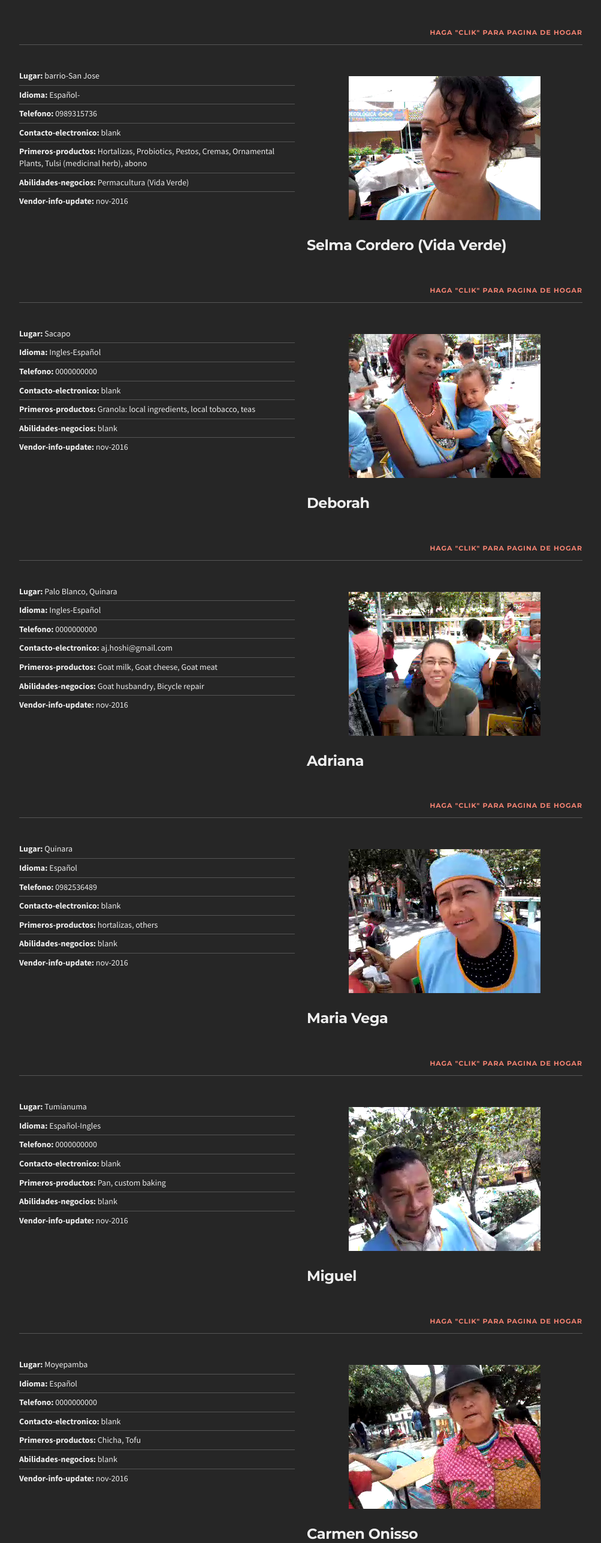
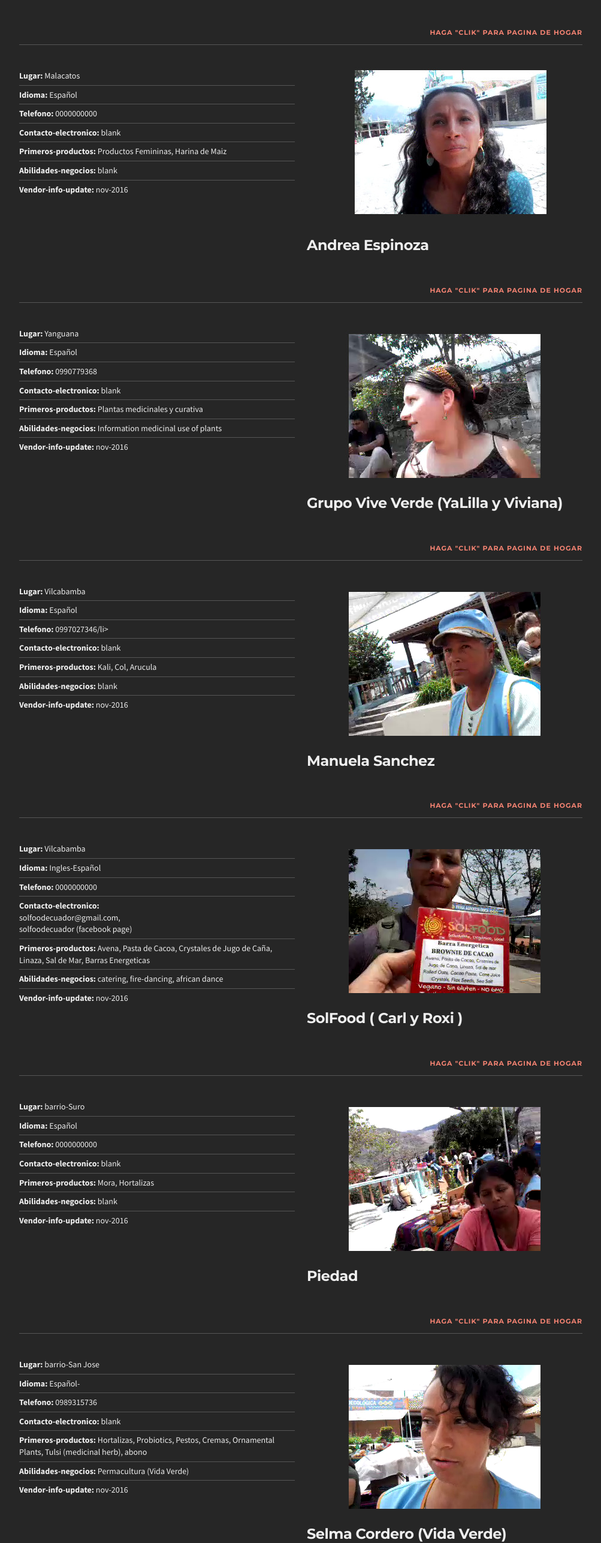
Before and after one commit to anillo-organico/anillo-organico.github.io, a plain HTML site: page projects/vendores-vendors/index.html in a window 1280 px wide. Shown: the top 2573 px of the page at 60% size, without its empty margins (138-1141 px from the left). Drawn offline with Linux system fonts and the light colour scheme.

Commit message:
new commit

```diff
--- a/projects/vendores-vendors/index.html
+++ b/projects/vendores-vendors/index.html
@@ -54,6 +54,146 @@ the site to load for users with JS disabled
 </script>
 
 <div class="container">
+
+	<!-- new-vendor begin -->
+		<header class="sixteen columns">
+			<nav>
+				<ul>
+					<li><a href="../../index.html">  Haga "clik" para pagina de Hogar</a></li>
+				</ul>
+			</nav>
+			<hr />
+		</header>
+		<!-- Column 1 begins  -->
+	    <div class="eight columns">
+			<ul class="linedList">
+				<li><strong>Lugar:</strong> Malacatos</li>
+				<li><strong>Idioma:</strong> Español</li>
+				<li><strong>Telefono:</strong> 0000000000</li>
+				<li><strong>Contacto-electronico:</strong> blank</li>
+				<li><strong>Primeros-productos:</strong> Productos Femininas, Harina de Maiz </li>
+				<li><strong>Abilidades-negocios:</strong> blank</li>
+				<li><strong>Vendor-info-update:</strong> nov-2016</li>
+			</ul>
+		</div>
+		<!-- Column 2 begins  -->
+		<div class="eight columns">
+			<img src="images/Andrea_Espinoza-vendor.jpg" alt="image" class="thumbnailImage"/>
+			<h3>Andrea Espinoza</h3>
+		</div>
+	<!-- new-vendor end -->
+
+	<!-- new-vendor begin -->
+		<header class="sixteen columns">
+			<nav>
+				<ul>
+					<li><a href="../../index.html">  Haga "clik" para pagina de Hogar</a></li>
+				</ul>
+			</nav>
+			<hr />
+		</header>
+		<!-- Column 1 begins  -->
+	    <div class="eight columns">
+			<ul class="linedList">
+				<li><strong>Lugar:</strong> Yanguana</li>
+				<li><strong>Idioma:</strong> Español</li>
+				<li><strong>Telefono:</strong> 0990779368</li>
+				<li><strong>Contacto-electronico:</strong> blank</li>
+				<li><strong>Primeros-productos:</strong> Plantas medicinales y curativa</li>
+				<li><strong>Abilidades-negocios:</strong> Information medicinal use of plants</li>
+				<li><strong>Vendor-info-update:</strong> nov-2016</li>
+			</ul>
+		</div>
+		<!-- Column 2 begins  -->
+		<div class="eight columns">
+			<img src="images/Vive_Verde-vendor.jpg" alt="image" class="thumbnailImage"/>
+			<h3>Grupo Vive Verde (YaLilla y Viviana)</h3>
+		</div>
+	<!-- new-vendor end -->
+
+	<!-- new-vendor begin -->
+		<header class="sixteen columns">
+			<nav>
+				<ul>
+					<li><a href="../../index.html">  Haga "clik" para pagina de Hogar</a></li>
+				</ul>
+			</nav>
+			<hr />
+		</header>
+		<!-- Column 1 begins  -->
+	    <div class="eight columns">
+			<ul class="linedList">
+				<li><strong>Lugar:</strong> Vilcabamba</li>
+				<li><strong>Idioma:</strong> Español</li>
+				<li><strong>Telefono:</strong> 0997027346/li>
+				<li><strong>Contacto-electronico:</strong> blank</li>
+				<li><strong>Primeros-productos:</strong> Kali, Col, Arucula </li>
+				<li><strong>Abilidades-negocios:</strong> blank</li>
+				<li><strong>Vendor-info-update:</strong> nov-2016</li>
+			</ul>
+		</div>
+		<!-- Column 2 begins  -->
+		<div class="eight columns">
+			<img src="images/Manuela_Sanchez-vendor.png" alt="image" class="thumbnailImage"/>
+			<h3>Manuela Sanchez</h3>
+		</div>
+	<!-- new-vendor end -->
+
+	<!-- new-vendor begin -->
+		<header class="sixteen columns">
+			<nav>
+				<ul>
+					<li><a href="../../index.html">  Haga "clik" para pagina de Hogar</a></li>
+				</ul>
+			</nav>
+			<hr />
+		</header>
+		<!-- Column 1 begins  -->
+	    <div class="eight columns">
+			<ul class="linedList">
+				<li><strong>Lugar:</strong> Vilcabamba</li>
+				<li><strong>Idioma:</strong> Ingles-Español</li>
+				<li><strong>Telefono:</strong> 0000000000</li>
+				<li><strong>Contacto-electronico:</strong> <br>solfoodecuador@gmail.com, <br>solfoodecuador (facebook page)</li>
+				<li><strong>Primeros-productos:</strong> Avena, Pasta de Cacoa, Crystales de Jugo de Caña, Linaza, Sal de Mar, Barras Energeticas </li>
+				<li><strong>Abilidades-negocios:</strong> catering, fire-dancing, african dance </li>
+				<li><strong>Vendor-info-update:</strong> nov-2016</li>
+			</ul>
+		</div>
+		<!-- Column 2 begins  -->
+		<div class="eight columns">
+			<img src="images/SolFood-Carl_y_Roxy.png" alt="image" class="thumbnailImage"/>
+			<h3>SolFood  ( Carl y Roxi )</h3>
+		</div>
+	<!-- new-vendor end -->
+
+	<!-- new-vendor begin -->
+		<header class="sixteen columns">
+			<nav>
+				<ul>
+					<li><a href="../../index.html">  Haga "clik" para pagina de Hogar</a></li>
+				</ul>
+			</nav>
+			<hr />
+		</header>
+		<!-- Column 1 begins  -->
+	    <div class="eight columns">
+			<ul class="linedList">
+				<li><strong>Lugar:</strong> barrio-Suro</li>
+				<li><strong>Idioma:</strong> Español</li>
+				<li><strong>Telefono:</strong> 0000000000</li>
+				<li><strong>Contacto-electronico:</strong> blank</li>
+				<li><strong>Primeros-productos:</strong> Mora, Hortalizas </li>
+				<li><strong>Abilidades-negocios:</strong> blank</li>
+				<li><strong>Vendor-info-update:</strong> nov-2016</li>
+			</ul>
+		</div>
+		<!-- Column 2 begins  -->
+		<div class="eight columns">
+			<img src="images/Piedad-vendor.png" alt="image" class="thumbnailImage"/>
+			<h3>Piedad </h3>
+		</div>
+	<!-- new-vendor end -->
 
 	<!-- new-vendor begin -->
 		<header class="sixteen columns">
@@ -241,7 +381,7 @@ the site to load for users with JS disabled
 				<li><strong>Contacto-electronico:</strong> blank</li>
 				<li><strong>Primeros-productos:</strong> Granadilla, Mora, Queso </li>
 				<li><strong>Abilidades-negocios:</strong> blank</li>
-				<li><strong>Vendor-info-update:</strong> date</li>
+				<li><strong>Vendor-info-update:</strong> nov-2016</li>
 			</ul>
 		</div>
 		<!-- Column 2 begins  -->
```
Also changed, not shown: index.html (+3 -3 lines), projects/vendores-vendors/images/Andrea_Espinoza-vendor.jpg (added), projects/vendores-vendors/images/Manuela_Sanchez-vendor.png (added), projects/vendores-vendors/images/Piedad-vendor.png (added), projects/vendores-vendors/images/SolFood-Carl_y_Roxy.png (added), projects/vendores-vendors/images/Vive_Verde-vendor.jpg (added).
